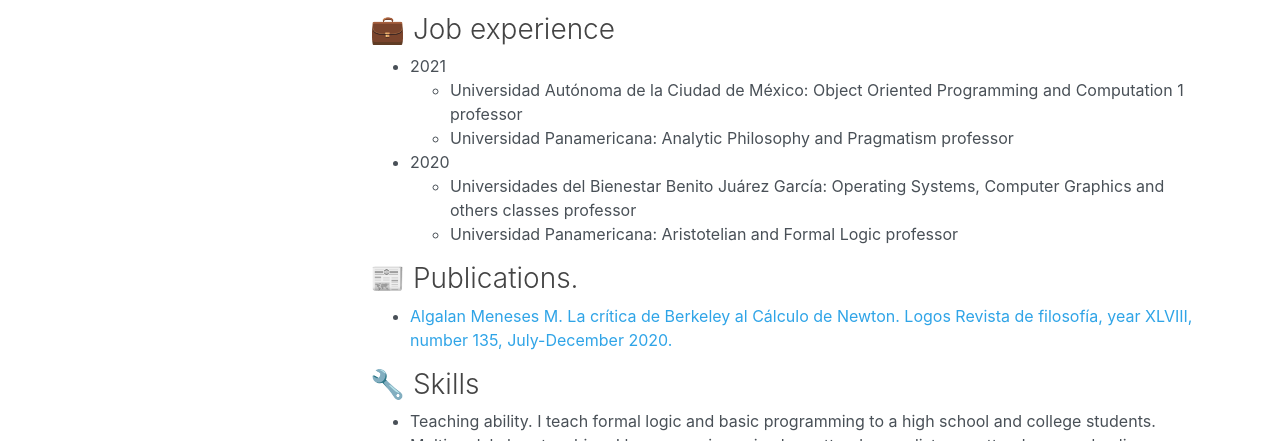
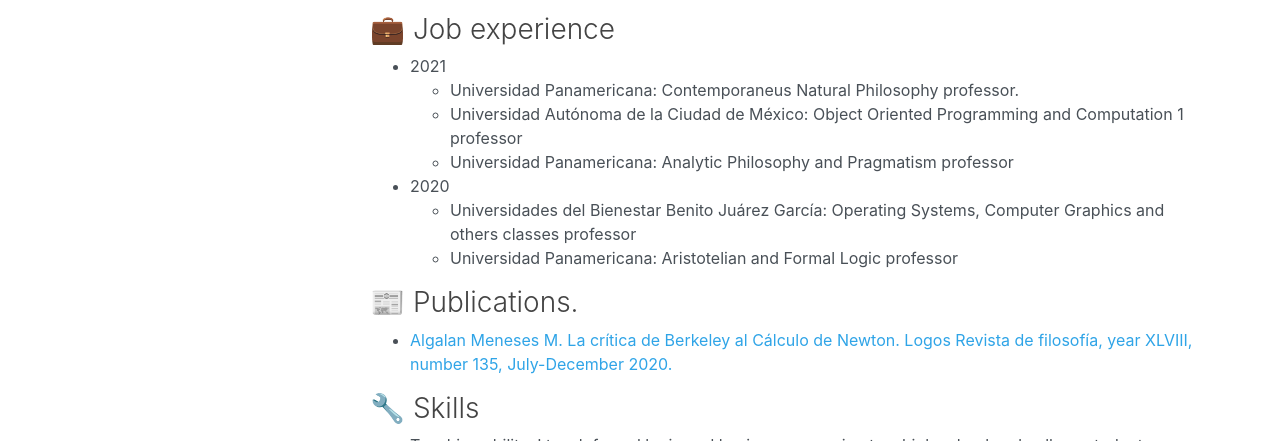
Before and after one commit to MauricioAlgalan/MauricioAlgalan.github.io, a plain HTML site: page index.html in a window 1280 px wide. Shown: the part 659-1100 px from the top of the page. Drawn offline with nearby package versions, Linux system fonts and the light colour scheme.

Commit message:
Add files via upload

```diff
--- a/index.html
+++ b/index.html
@@ -103,6 +103,7 @@
 <h3 id="job-experience">💼 Job experience</h3>
 <ul>
 <li>2021<ul>
+<li>Universidad Panamericana: Contemporaneus Natural Philosophy professor.</li>
 <li>Universidad Autónoma de la Ciudad de México: Object Oriented Programming and Computation 1 professor </li>
 <li>Universidad Panamericana: Analytic Philosophy and Pragmatism professor </li>
 </ul>
@@ -217,5 +218,5 @@
 
 <!--
 MkDocs version : 1.1.2
-Build Date UTC : 2021-02-19 20:33:04.475624+00:00
+Build Date UTC : 2021-05-26 22:28:02.030463+00:00
 -->
```
